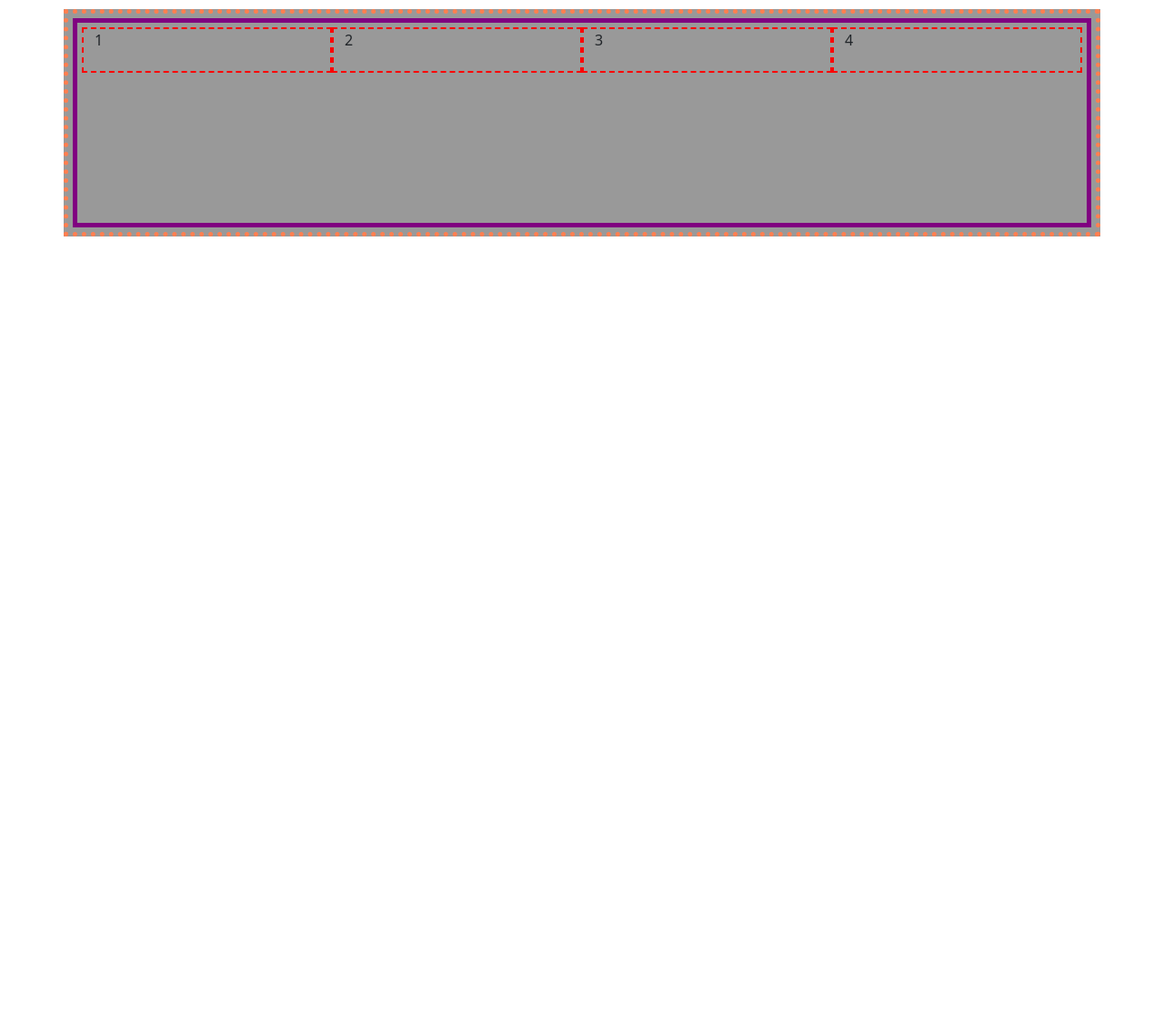
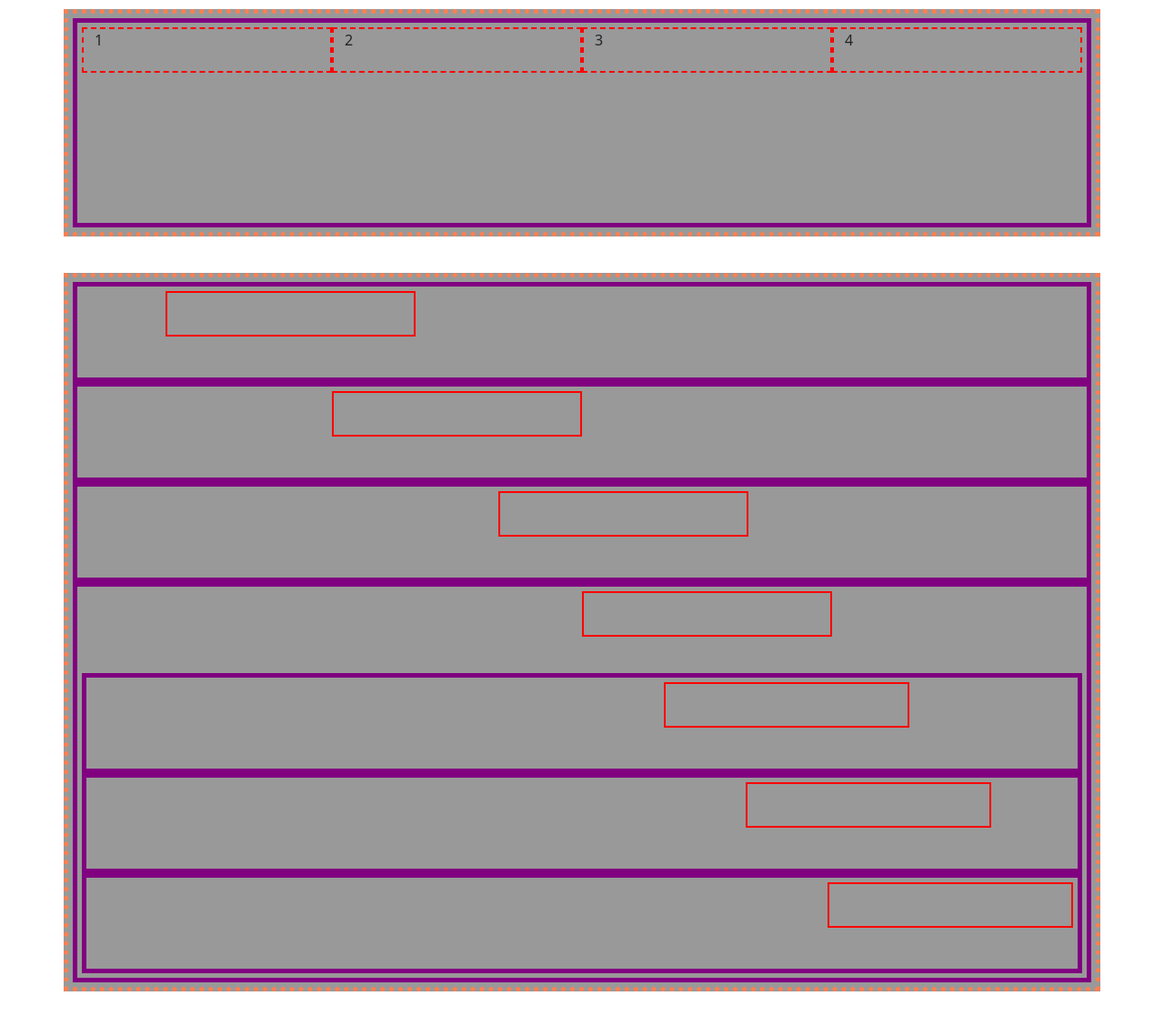
Before and after one commit to Thiago11112000/Curso-BootStrap-5, a plain HTML site: page 3_LAOUT/1_aulas/index.html in a window 1280 px wide. Shown: the part 4072-5200 px from the top of the page at 91% size. Before the commit the page ends 4372 px from the top, so only its background shows below. Drawn offline with nearby package versions, Linux system fonts and the light colour scheme.

Commit message:
Offset de colunas

```diff
--- a/3_LAOUT/1_aulas/css/style.css
+++ b/3_LAOUT/1_aulas/css/style.css
@@ -97,7 +97,8 @@ h1 {
   }
 
   /* aula 8 - tamanho colunas */
-  .col-4, .col-2, .col-11, .col-1, .col-6, .col-3 {
+  .col-4, .col-2, .col-11, .col-1, .col-6, .col-3
+ {
     border: 2px dashed red;
     height: 100%;
     margin: 0;
@@ -119,6 +120,15 @@ h1 {
 
   .vertical .col-6,
   .vertical .col-3,
-  .vertical .col-4{
+  .vertical .col-4
+  {
     height: 50px;
   }
+
+  #offset{
+    height: auto;
+  }
+  .vertical .col-md-3{
+    height: 50px;
+    border: 2px solid red;
+  }
--- a/3_LAOUT/1_aulas/index.html
+++ b/3_LAOUT/1_aulas/index.html
@@ -182,7 +182,31 @@
                     <div class="col-3 order-2">2</div>
                 </div>
             </div>
+  <!--------------Offset-->
 
+  <div class="container vertical " id="offset">
+    <div class="row">
+        <div class="col-md-3 offset-md-1"></div>
+    </div>
+    <div class="row">
+        <div class="col-md-3 offset-md-3"></div>
+    </div>
+    <div class="row">
+        <div class="col-md-3 offset-md-5"></div>
+    </div>
+    <div class="row">
+        <div class="col-md-3 offset-md-6"></div>
+        <div class="row">
+            <div class="col-md-3 offset-md-7"></div>
+        </div>
+        <div class="row">
+            <div class="col-md-3 offset-md-8"></div>
+        </div>
+        <div class="row">
+            <div class="col-md-3 offset-md-9"></div>
+        </div>
+    </div>
+</div>
 
 </body>
 </html>
```
